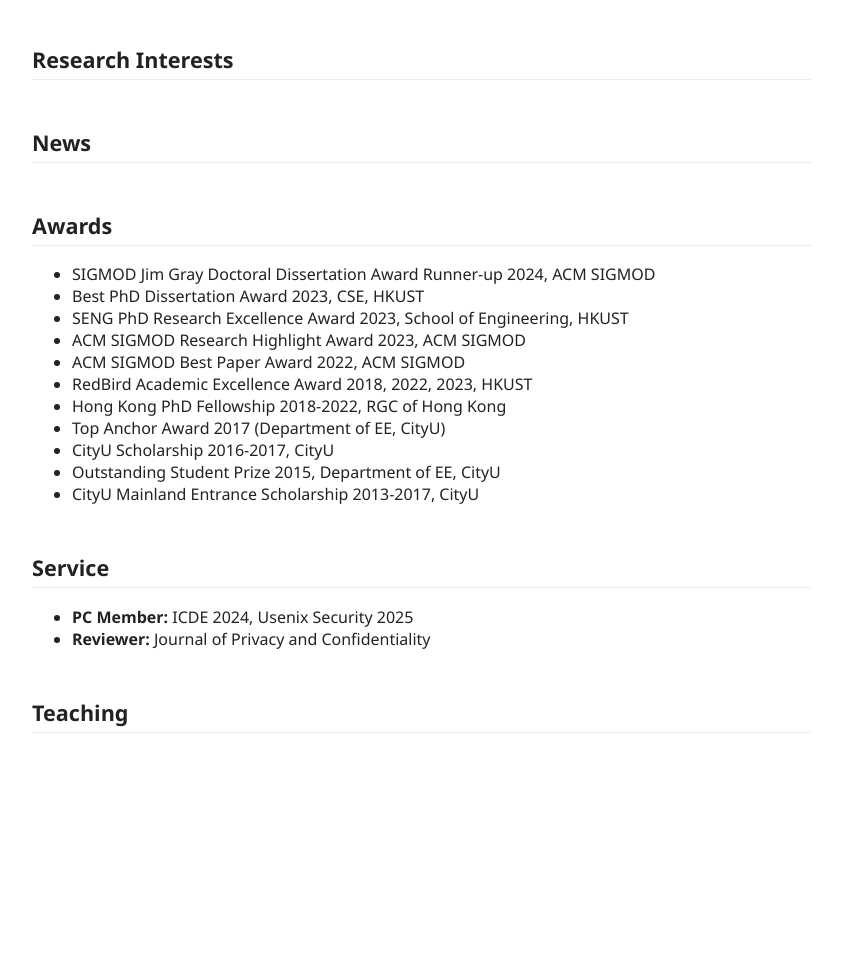
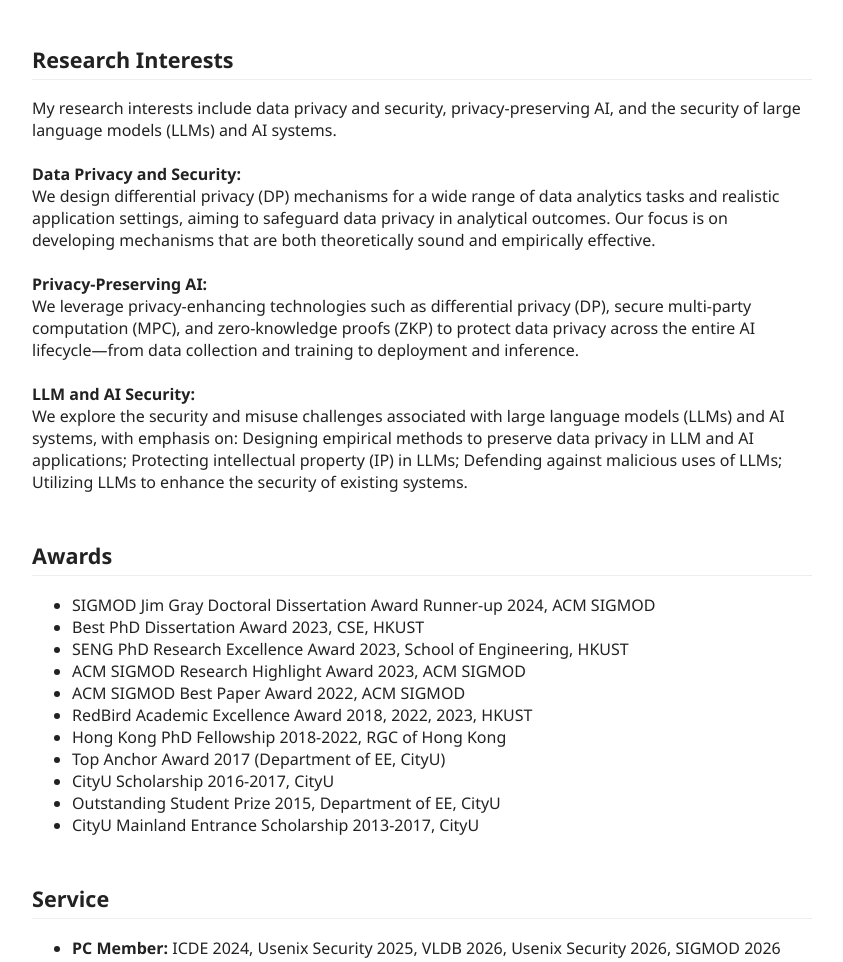
Before and after one commit to ntu-dps/ntu-dps.github.io, a plain HTML site: page index.html in a window 1280 px wide. Shown: the part 545-1507 px from the top of the page, without its empty margins (218-1061 px from the left). Before the commit the page ends 1338 px from the top, so only its background shows below. Drawn offline with Linux system fonts and the light colour scheme.

Commit message:
Update index.html

```diff
--- a/index.html
+++ b/index.html
@@ -185,8 +185,24 @@
         </div> -->
 
         <h2>Research Interests</h2>
-
-        <h2>News</h2>
+        <div>
+            My research interests include data privacy and security, privacy-preserving AI, and the security of large language models (LLMs) and AI systems.
+        </div>
+        <br>
+        <div>
+            <b>Data Privacy and Security:</b><br>
+            We design differential privacy (DP) mechanisms for a wide range of data analytics tasks and realistic application settings, aiming to safeguard data privacy in analytical outcomes. Our focus is on developing mechanisms that are both theoretically sound and empirically effective.
+        </div>
+        <br>
+        <div>
+            <b>Privacy-Preserving AI:</b><br>
+            We leverage privacy-enhancing technologies such as differential privacy (DP), secure multi-party computation (MPC), and zero-knowledge proofs (ZKP) to protect data privacy across the entire AI lifecycle—from data collection and training to deployment and inference.
+        </div>
+        <br>
+        <div>
+            <b>LLM and AI Security:</b><br>
+            We explore the security and misuse challenges associated with large language models (LLMs) and AI systems, with emphasis on: Designing empirical methods to preserve data privacy in LLM and AI applications; Protecting intellectual property (IP) in LLMs; Defending against malicious uses of LLMs; Utilizing LLMs to enhance the security of existing systems.
+        </div>
 
         <h2>Awards</h2>
         <ul>
@@ -205,8 +221,7 @@
 
         <h2>Service</h2>
         <ul>
-            <li><b>PC Member:</b> ICDE 2024, Usenix Security 2025</li>
-            <li><b>Reviewer:</b> Journal of Privacy and Confidentiality</li>
+            <li><b>PC Member:</b> ICDE 2024, Usenix Security 2025, VLDB 2026, Usenix Security 2026, SIGMOD 2026</li>
         </ul>
 
         <h2>Teaching</h2>
```
